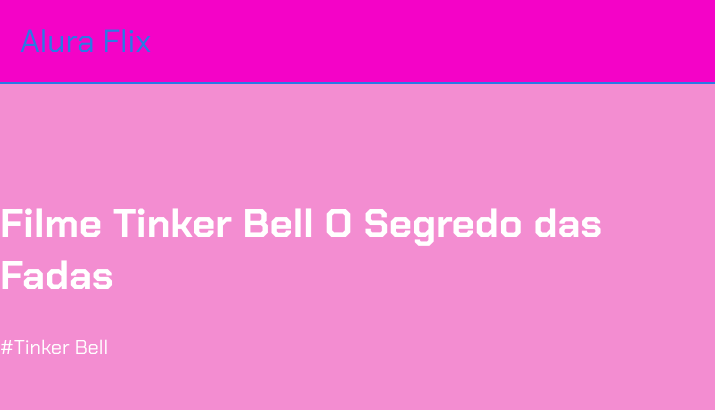
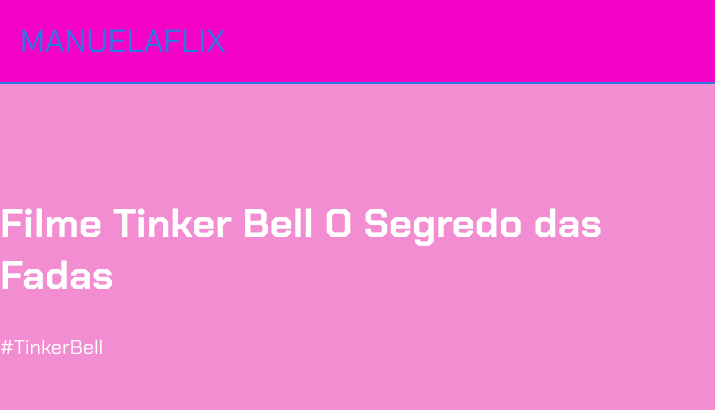
Before and after one commit to ManuelaNani/Projeto-Final-Manuela, a plain HTML site: page index.html in a window 1280 px wide. Shown: the top 410 px of the page, 0-715 px from the left. Drawn offline with Linux system fonts and the light colour scheme.

Commit message:
Alterando nome de AluraFlix para ManuelaFlix

```diff
--- a/index.html
+++ b/index.html
@@ -7,16 +7,16 @@
     <link
         href="https://fonts.googleapis.com/css2?family=Chakra+Petch:ital,wght@0,300;0,400;0,500;0,600;0,700;1,300;1,400;1,500;1,600;1,700&display=swap"
         rel="stylesheet">
-    <title>Alura Flix</title>
+    <title>Manuelaflix</title>
 </head>
 
 <body>
-    <header>Alura Flix</header>
+    <header>MANUELAFLIX</header>
 
     <section class="chamada">
         <div class="chamada-texto">
             <h1>Filme Tinker Bell O Segredo das Fadas</h1>
-            <p>#Tinker Bell</p>
+            <p>#TinkerBell</p>
         </div>
 
         <div>
```
